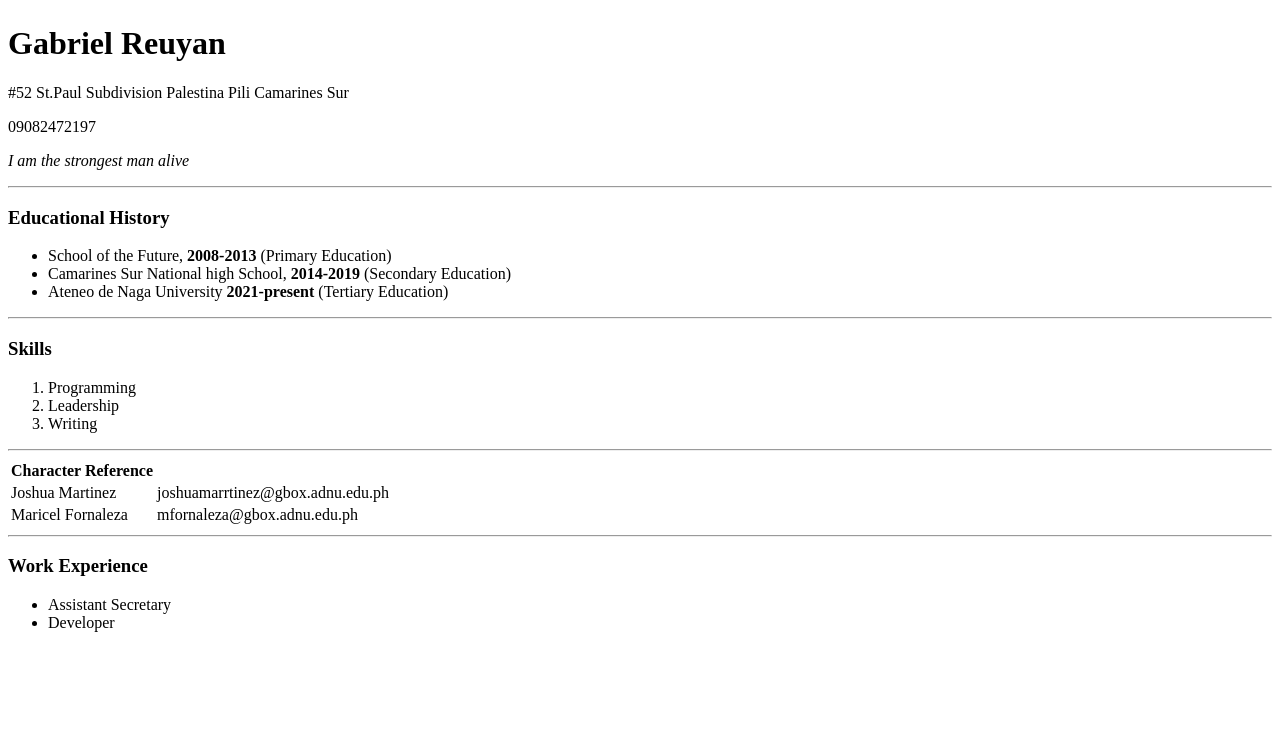
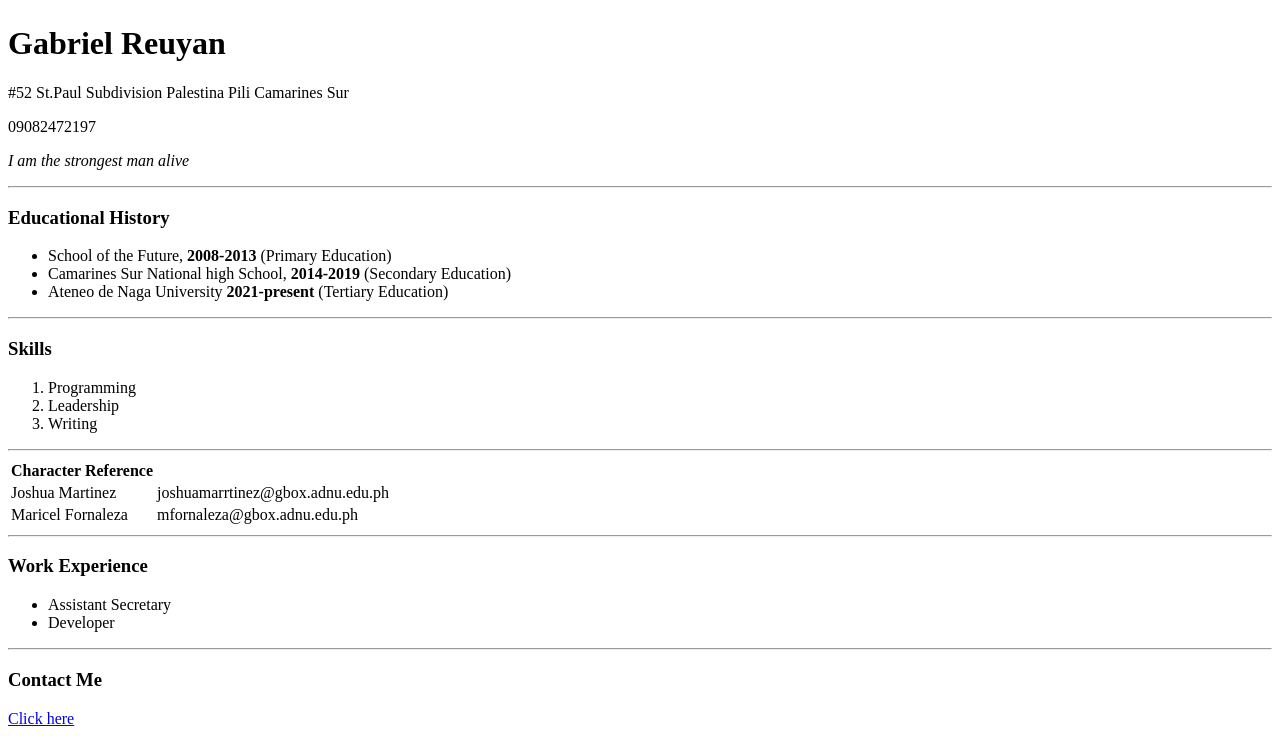
Before and after one commit to Shiroatama/CSDC105_Resume, a plain HTML site: page index.html in a window 1280 px wide. Shown: the part 908-1644 px from the top of the page. Before the commit the page ends 1556 px from the top, so only its background shows below. Drawn offline with Linux system fonts and the light colour scheme.

Commit message:
Update index.html

```diff
--- a/index.html
+++ b/index.html
@@ -41,6 +41,8 @@
             <li>Assistant Secretary</li>
             <li>Developer</li>
         </ul>
-
+        <hr>
+        <h3>Contact Me</h3>
+        <a href="https://www.google.com">Click here</a>
     </body>
 </html>
```
